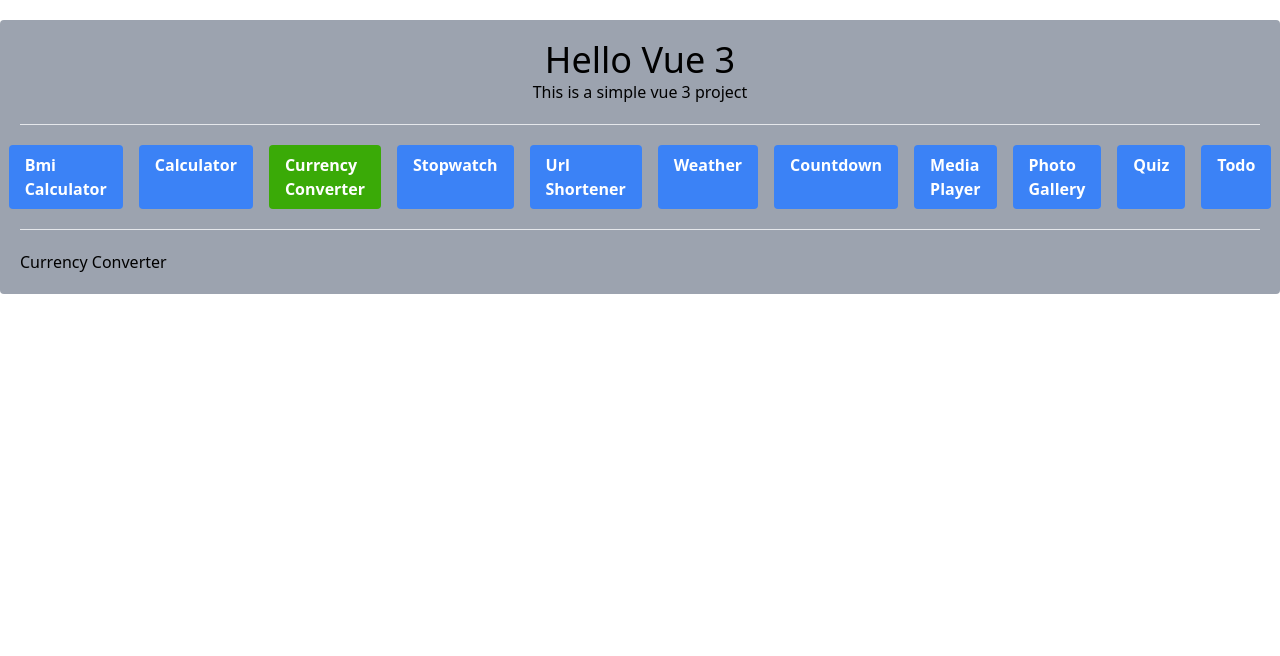
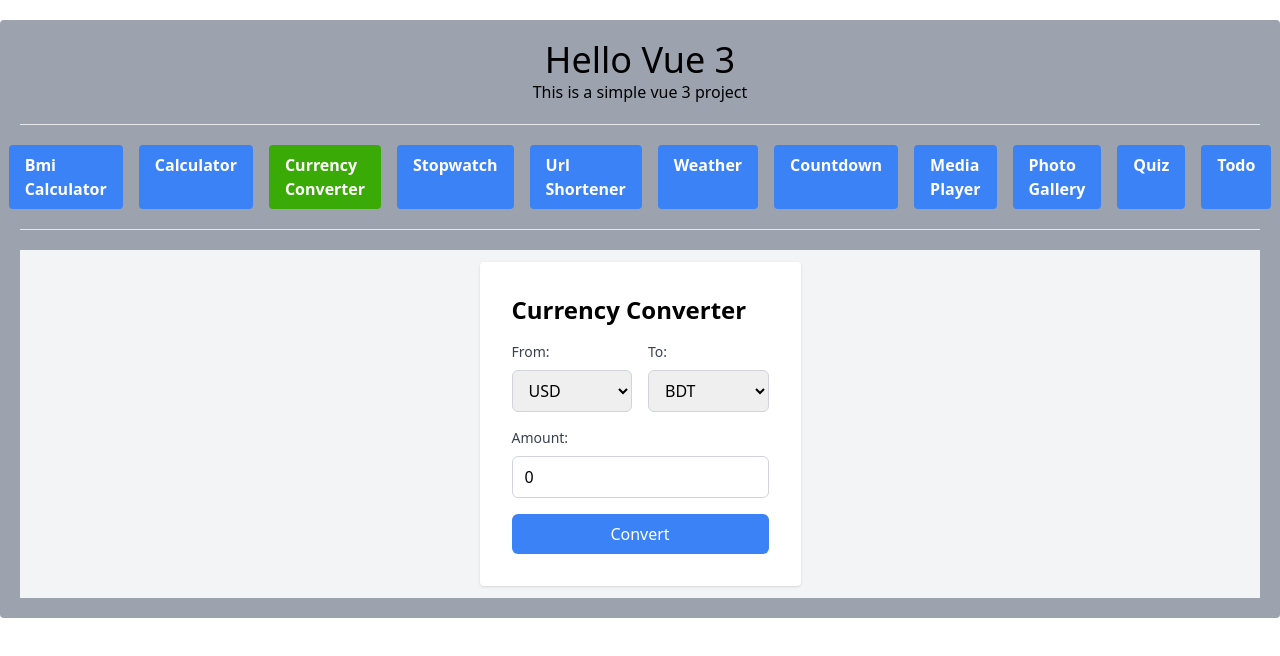
Before and after one commit to spysabbir/vuejs-small_multiple-applications, a Vue app: page /currency-converter in a window 1280 px wide. Shown: the top 656 px of the page. Built offline with nearby package versions, Linux system fonts and the light colour scheme.

Commit message:
Currency Converter Done

```diff
--- a/src/views/CurrencyConverter.vue
+++ b/src/views/CurrencyConverter.vue
@@ -1,13 +1,64 @@
+<template>
+<div class="flex justify-center items-center mt-5 p-3 bg-gray-100">
+    <div class="bg-white p-8 rounded shadow">
+        <h1 class="text-2xl font-bold mb-4">Currency Converter</h1>
+        <div class="my-4 text-center bg-gray-400" v-if="result">
+            <p class="text-lg font-semibold">Result: {{ result }}</p>
+        </div>
+        <div class="grid grid-cols-2 gap-4">
+            <div>
+                <label for="fromCurrency" class="block mb-2 text-sm font-medium text-gray-700">From:</label>
+                <select v-model="fromCurrency" id="fromCurrency" class="w-full border border-gray-300 px-3 py-2 rounded-md focus:outline-none focus:ring focus:ring-blue-200">
+                    <option v-for="currency in currencies" :key="currency" :value="currency">{{ currency }}</option>
+                </select>
+            </div>
+            <div>
+                <label for="toCurrency" class="block mb-2 text-sm font-medium text-gray-700">To:</label>
+                <select v-model="toCurrency" id="toCurrency" class="w-full border border-gray-300 px-3 py-2 rounded-md focus:outline-none focus:ring focus:ring-blue-200">
+                    <option v-for="currency in currencies" :key="currency" :value="currency">{{ currency }}</option>
+                </select>
+            </div>
+        </div>
+        <div class="mt-4">
+            <label for="amount" class="block mb-2 text-sm font-medium text-gray-700">Amount:</label>
+            <input type="number" v-model="amount" id="amount" class="w-full border border-gray-300 px-3 py-2 rounded-md focus:outline-none focus:ring focus:ring-blue-200">
+        </div>
+        <div class="mt-4">
+            <button @click="convert" class="w-full py-2 px-4 bg-blue-500 text-white rounded-md hover:bg-blue-600 focus:outline-none focus:ring focus:ring-blue-200">Convert</button>
+        </div>
+    </div>
+</div>
+</template>
 <script setup>
+import { ref } from 'vue';
 
+const currencies = ref(['USD', 'EUR', 'BDT', 'INR']);
+const fromCurrency = ref('USD');
+const toCurrency = ref('BDT');
+const amount = ref(0);
+const result = ref(null);
+
+const convert = () => {
+    if (amount.value <= 0) {
+        alert('Amount must be greater than 0');
+        return;
+    }
+
+    const conversionRates = {
+        'USD': { 'EUR': 0.92, 'BDT': 117.09, 'INR': 83.30 },
+        'EUR': { 'USD': 1.09, 'BDT': 127.58, 'INR': 90.76 },
+        'BDT': { 'USD': 0.0085, 'EUR': 0.0078, 'INR': 0.71 },
+        'INR': { 'USD': 0.012, 'EUR': 0.011, 'BDT': 1.41 }
+    };
+
+    if (fromCurrency.value === toCurrency.value) {
+        result.value = amount.value;
+    } else {
+        result.value = (amount.value * conversionRates[fromCurrency.value][toCurrency.value]).toFixed(2);
+    }
+};
 </script>
 
-<template>
-<div>
-    <h1>Currency Converter</h1>
-</div>
-</template>
-
-<style>
+<style scoped>
 
 </style>
```
